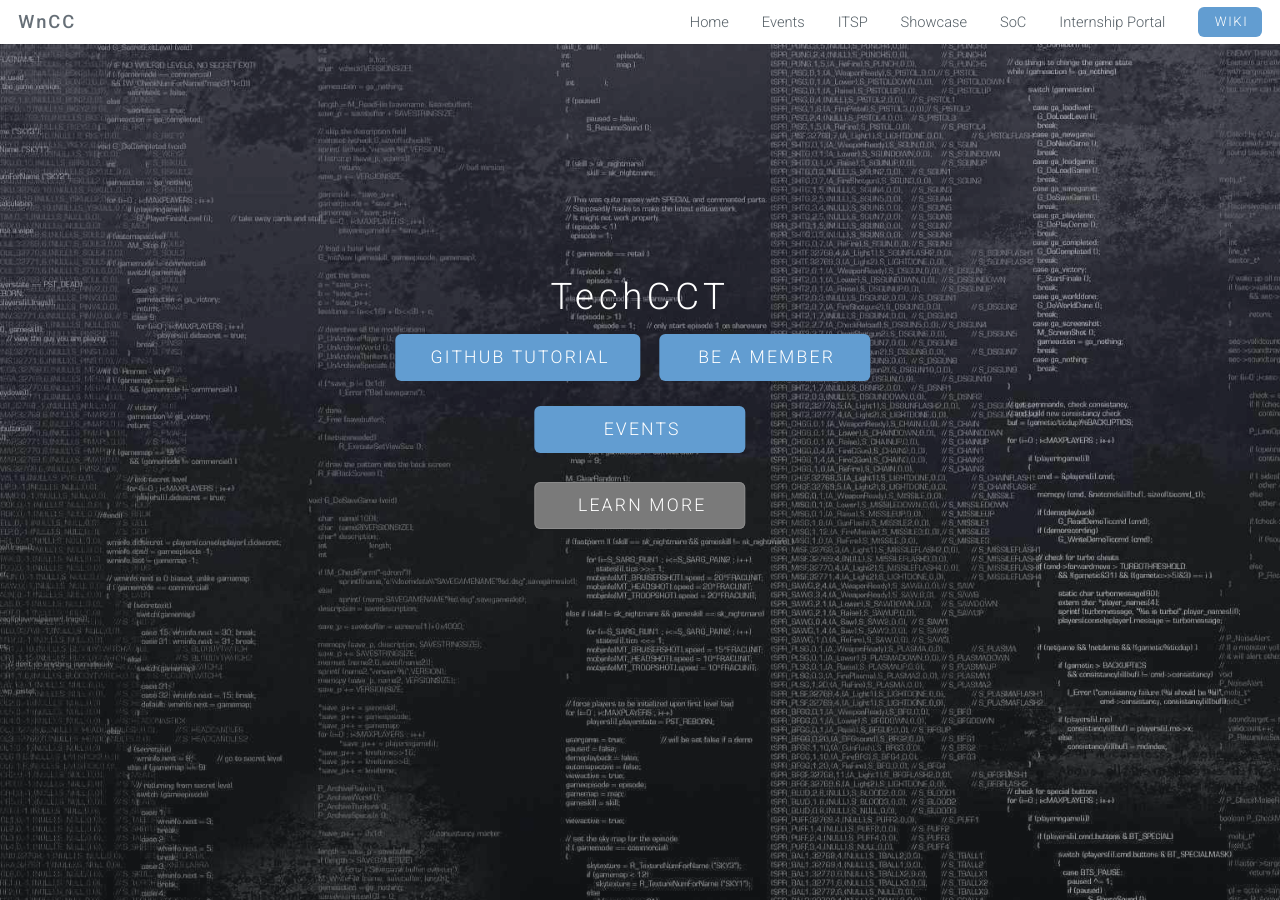
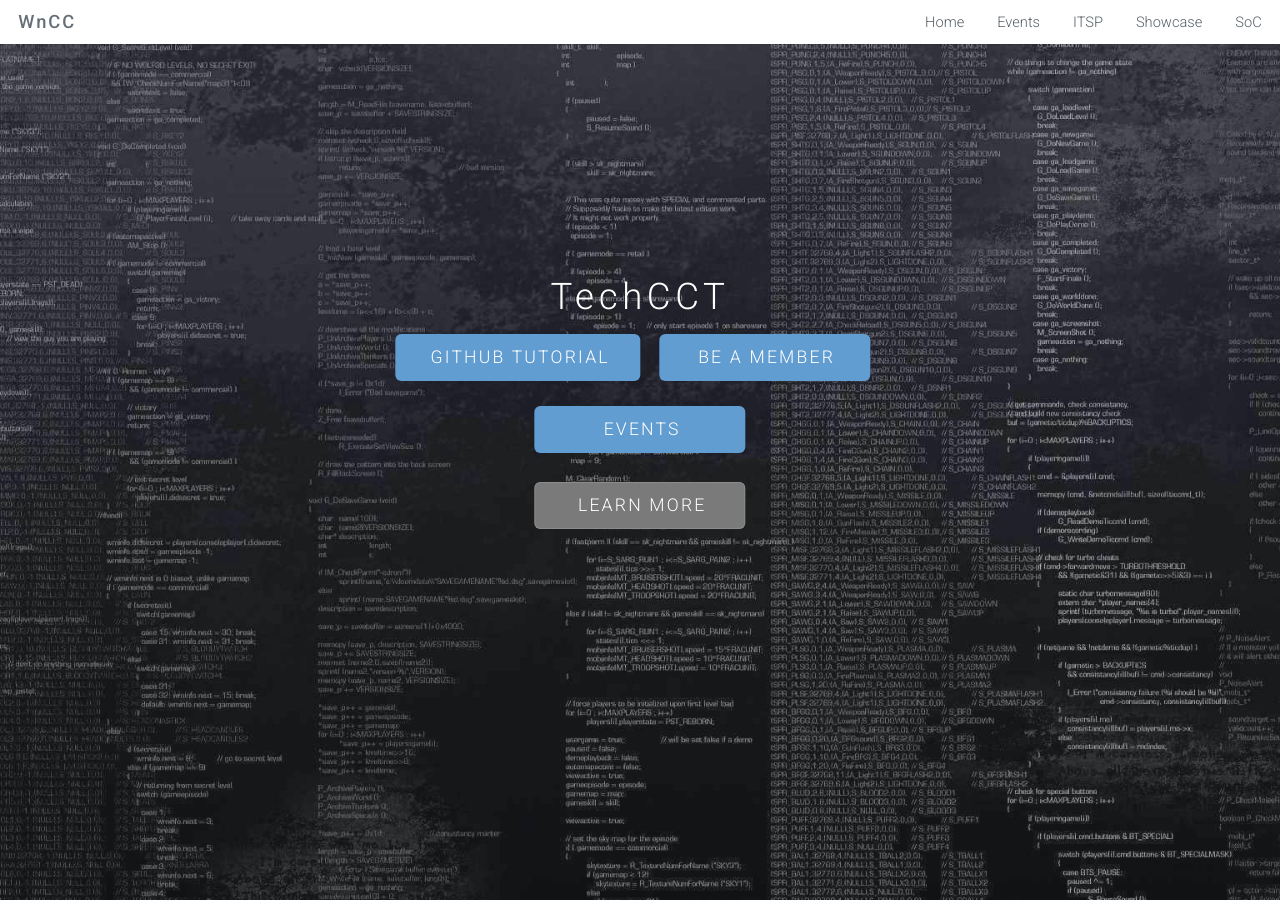
Before and after one commit to TechCCT/TechCCT.github.io, a Jekyll site: the page built from index.html, in a window 1280 px wide and 900 px high. Built offline with Jekyll 4.4.1, drawn with Linux system fonts in a browser that asks for light colours.

Commit message:
Update header.html

```diff
--- a/_includes/header.html
+++ b/_includes/header.html
@@ -12,8 +12,8 @@
                   {% endif %}
               {% endif %}
             {% endfor %}
-            <li><a href="http://portals.wncc-iitb.org/internships/" class="page-link ">Internship Portal</a></li>
-            <li><a href="{{ '/wiki'| prepend: site.baseurl }}" class="button special">Wiki</a></li>
+       <!-- <li><a href="http://portals.wncc-iitb.org/internships/" class="page-link ">Internship Portal</a></li>
+            <li><a href="{{ '/wiki'| prepend: site.baseurl }}" class="button special">Wiki</a></li> -->
         </ul>
     </nav>
 </header>
```
